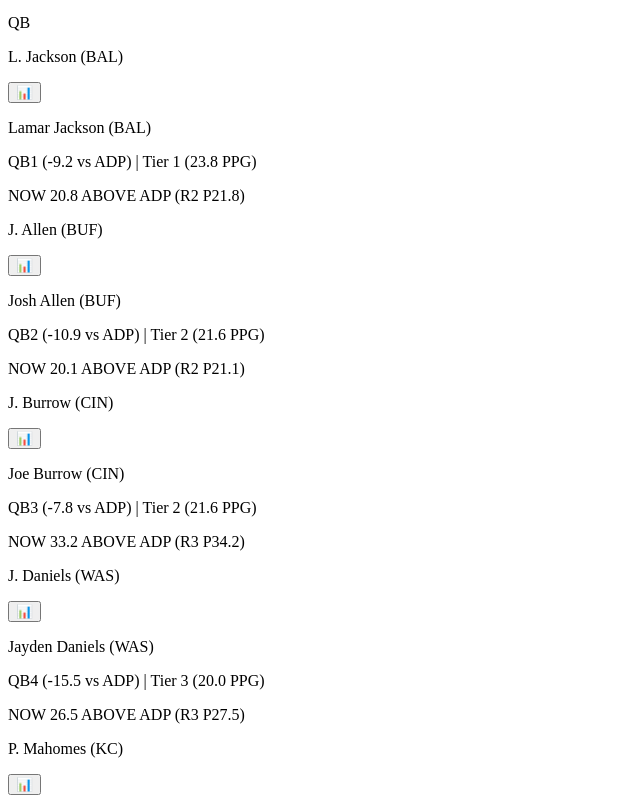
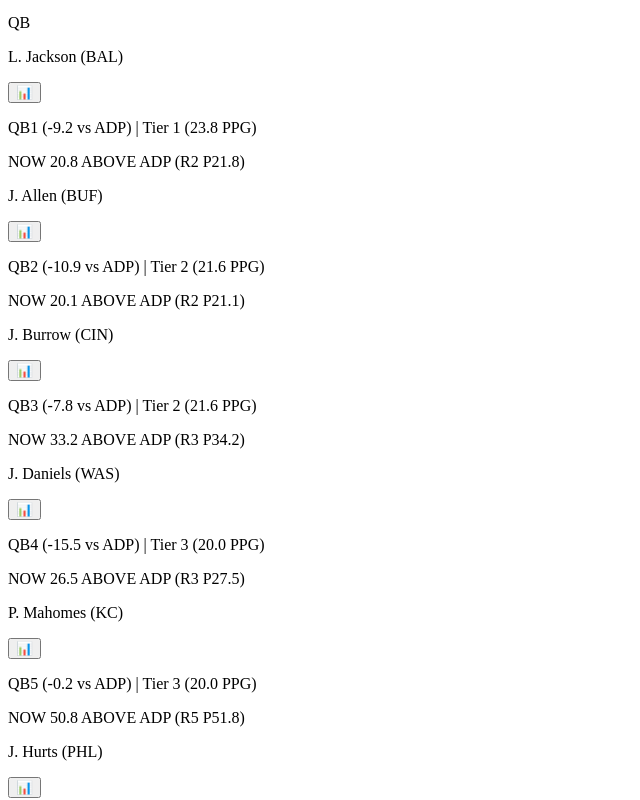
Before and after one commit to tlskins/ff-draft-dashboard, a Next.js app: page / in a window 1280 px wide. Shown: the part 2124-2924 px from the top of the page, without its empty margins (0-640 px from the left). Built offline with nearby package versions, Linux system fonts and the light colour scheme.

Commit message:
chore: star favorites in ranking view

```diff
--- a/components/RankingsBoard.tsx
+++ b/components/RankingsBoard.tsx
@@ -1,7 +1,7 @@
 import React, { useState, useMemo, useRef } from "react"
 
 import { myCurrentRound, PlayerRanks, Roster } from '../behavior/draft'
-import { Player, FantasySettings, BoardSettings, RankingSummary, Rankings, FantasyPosition } from "../types"
+import { Player, FantasySettings, BoardSettings, RankingSummary, Rankings, FantasyPosition, PlayerTarget } from "../types"
 import { DraftView, SortOption } from "../pages"
 import { HighlightOption } from "../behavior/hooks/usePredictions"
 import { getDraftBoard } from '../behavior/DraftBoardUtils'
@@ -59,6 +59,7 @@ interface RankingsBoardProps {
   loadCurrentRankings: () => void,
   rankings: Rankings,
   removePlayerTargets: (playerIds: string[]) => void,
+  playerTargets: PlayerTarget[]
 }
 
 const RankingsBoard = ({
@@ -103,6 +104,7 @@ const RankingsBoard = ({
   onPurgePlayer,
   setViewPlayerId,
   viewPlayerId,
+  playerTargets,
 }: RankingsBoardProps) => {
   const [showPurgedModal, setShowPurgedModal] = useState(false)
   const [showRostersModal, setShowRostersModal] = useState(false)
@@ -156,6 +158,7 @@ const RankingsBoard = ({
     draftStarted,
     getDraftRoundForPickNum,
     viewPlayerId,
+    playerTargets,
   }
 
   const renderCurrentView = () => {
--- a/components/views/RankingView.tsx
+++ b/components/views/RankingView.tsx
@@ -1,8 +1,8 @@
 import React, { useState, useMemo } from "react"
 
 import { getPosStyle, getTierStyle, predBgColor, nextPredBgColor, getPickDiffColor } from '../../behavior/styles'
-import { myCurrentRound, getPlayerMetrics, getProjectedTier, getRoundIdxForPickNum } from '../../behavior/draft'
-import { Player, FantasyPosition, DataRanker } from "../../types"
+import { myCurrentRound, getPlayerMetrics, getProjectedTier, getRoundIdxForPickNum, getRoundAndPickShortText } from '../../behavior/draft'
+import { Player, FantasyPosition, DataRanker, PlayerTarget } from "../../types"
 import { SortOption } from "../../pages"
 import { HighlightOption } from "../../behavior/hooks/usePredictions"
 import { RankingViewProps } from "../../types/DraftBoardTypes"
@@ -32,6 +32,7 @@ const RankingView = ({
   setHighlightOption,
   viewPlayerId,
   rankings,
+  playerTargets,
 }: RankingViewProps) => {
   const [shownPlayerBg, setShownPlayerBg] = useState("")
   const [animatingOutPlayers, setAnimatingOutPlayers] = useState<Set<string>>(new Set())
@@ -40,6 +41,13 @@ const RankingView = ({
   const [modalPlayer, setModalPlayer] = useState<Player | null>(null)
 
   const { AnyTiDelete, AnyAiFillCheckCircle, AnyBsLink } = getIconTypes()
+
+  // Helper function to check if a player is a favorite
+  const getPlayerFavorite = (playerId: string): PlayerTarget | undefined => {
+    return playerTargets.find(target => target.playerId === playerId)
+  }
+
+  console.log('rankingview', playerTargets)
 
   // Handler for selecting a player with animation
   const handleSelectPlayer = (player: Player) => {
@@ -304,6 +312,8 @@ const RankingView = ({
                         const rankDiffScore = ((overallRank || 999) - (adp || 999)) * -1
                         const isHoveringPlayer = viewPlayerId === id
                         const cardBorderStyle = isHoveringPlayer ? 'border border-4 border-indigo-500' : 'border'
+                        const playerFavorite = getPlayerFavorite(id)
+                        console.log('playerFavorite', playerFavorite)
 
                         return(
                           <div key={`${id}-${playerPosIdx}`} id={`${id}-${playerPosIdx}`}
@@ -315,10 +325,16 @@ const RankingView = ({
                             }}
                           >
                             <div className="flex flex-col text-center items-center">
-                              <div className="flex text-center items-center justify-center w-full md:hidden">
-                                <p className="text-sm font-semibold">
-                                  { playerShortName(fullName) } ({team})
-                                </p>
+                              <div className="flex text-center items-center justify-center w-full">
+                                { playerFavorite ?
+                                  <p className="bg-blue-500 text-white rounded px-1 py-0.5 mt-0.5 ml-1">
+                                    { playerShortName(fullName) } ({team}) ★ @ {getRoundAndPickShortText(playerFavorite.targetAsEarlyAs || 0, fantasySettings.numTeams)}
+                                  </p>
+                                  :
+                                  <p className="text-sm font-semibold">
+                                    { playerShortName(fullName) } ({team})
+                                  </p>
+                                }
                                 {/* Mobile-only stats button */}
                                 <button
                                   className="block md:hidden p-1 text-blue-500 hover:text-blue-700 transition-colors"
@@ -327,12 +343,10 @@ const RankingView = ({
                                   📊
                                 </button>
                               </div>
-                              <p className="text-sm font-semibold flex text-center hidden md:block">
-                                { fullName } ({team})
-                              </p>
                               <p className="text-xs">
                                 { rankText } ({rankDiffScore > 0 ? '+' : '-'}{Math.abs(rankDiffScore).toFixed(1)} vs ADP) { tier ? ` | Tier ${tierNumber}${projTierText}` : "" }
                               </p>
+
                               { !rankByAdp &&
                                 <p className={`text-xs ${getPickDiffColor(currAdpDiff)} text-white rounded px-1 py-0.5 mt-0.5`}>
                                   NOW { currAdpDiff } { isBelowAdp ? 'BELOW' : 'ABOVE' } ADP (R{adpRound} P{adp?.toFixed(1)})
--- a/pages/index.tsx
+++ b/pages/index.tsx
@@ -332,6 +332,7 @@ const Home: FC = () => {
                 loadCurrentRankings={loadCurrentRankings}
                 rankings={rankings}
                 removePlayerTargets={removePlayerTargets}
+                playerTargets={playerTargets}
               />
             </div>
 
@@ -425,6 +426,7 @@ const Home: FC = () => {
                 loadCurrentRankings={loadCurrentRankings}
                 rankings={rankings}
                 removePlayerTargets={removePlayerTargets}
+                playerTargets={playerTargets}
               />
             )}
 
--- a/types/DraftBoardTypes.ts
+++ b/types/DraftBoardTypes.ts
@@ -1,5 +1,5 @@
 import { PlayerRanks, Roster } from '../behavior/draft'
-import { Player, FantasySettings, BoardSettings, RankingSummary, Rankings } from './index'
+import { Player, FantasySettings, BoardSettings, RankingSummary, Rankings, PlayerTarget } from './index'
 import { SortOption } from '../pages'
 import { HighlightOption } from '../behavior/hooks/usePredictions'
 import { DraftView } from '../pages'
@@ -48,6 +48,7 @@ export interface SharedViewProps {
   draftStarted: boolean
   getDraftRoundForPickNum: (pickNum: number) => (string | null)[]
   viewPlayerId: string | null
+  playerTargets: PlayerTarget[]
 }
 
 // Props specific to ranking view
```
